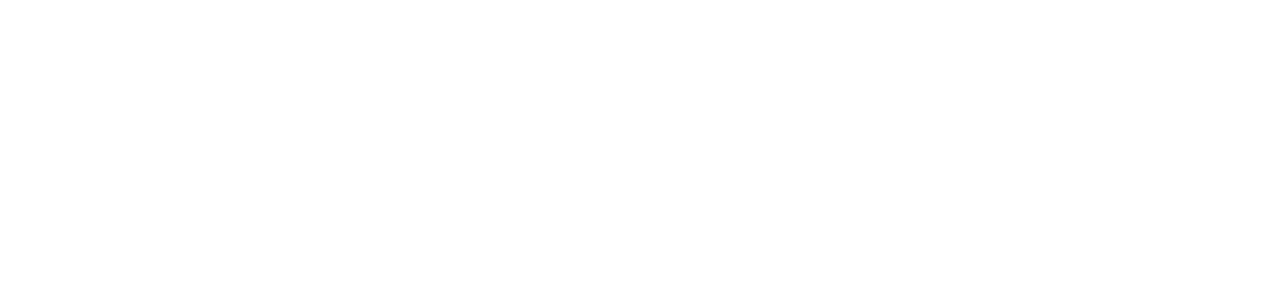
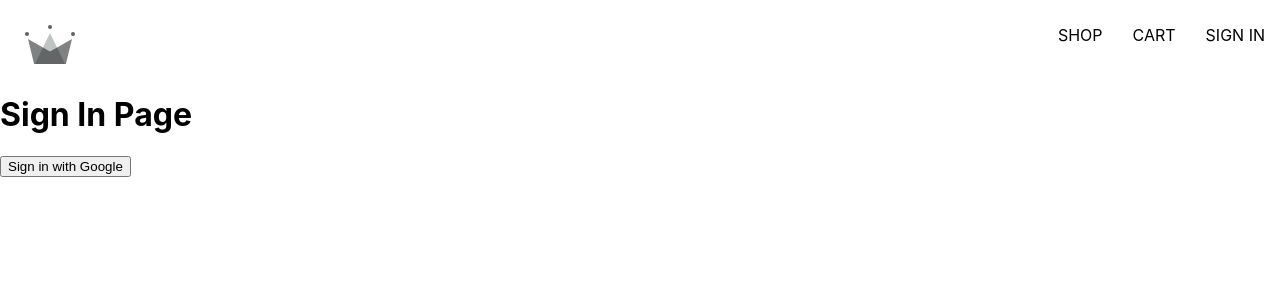
Before and after one commit to NAGERI/ona_clothline, a React (Create React App) app: page /sign-in in a window 1280 px wide. Before the commit this address had no page. Shown: the top 300 px of the page. Built offline with nearby package versions, Linux system fonts and the light colour scheme.

Commit message:
feat/setting up sign-in

```diff
--- a/package.json
+++ b/package.json
@@ -6,6 +6,7 @@
     "@testing-library/jest-dom": "^5.16.5",
     "@testing-library/react": "^13.4.0",
     "@testing-library/user-event": "^13.5.0",
+    "firebase": "^9.15.0",
     "react": "^18.2.0",
     "react-dom": "^18.2.0",
     "react-router-dom": "^6.4.3",
--- a/src/App.js
+++ b/src/App.js
@@ -2,6 +2,7 @@
 
 import Home from "./routes/home/home.component";
 import Navigation from "./routes/navigation/navigation.component";
+import SignIn from "./routes/sign-in/sign-in.component";
 
 const Shop = () => {
   return <p>I am the shop page</p>;
@@ -12,6 +13,7 @@
       <Route path="/" element={<Navigation />}>
         <Route index element={<Home />} />
         <Route path="shop" element={<Shop />} />
+        <Route path="sign-in" element={<SignIn />} />
       </Route>
     </Routes>
   );
--- a/src/routes/home/home.component.jsx
+++ b/src/routes/home/home.component.jsx
@@ -1,5 +1,3 @@
-import { Outlet } from "react-router-dom";
-
 import Directory from "../../components/directory/directory.component";
 
 const Home = () => {
--- a/src/routes/navigation/navigation.component.jsx
+++ b/src/routes/navigation/navigation.component.jsx
@@ -18,6 +18,9 @@
           <Link className="nav-link" to="/cart">
             CART
           </Link>
+          <Link className="nav-link" to="/sign-in">
+            SIGN IN
+          </Link>
         </div>
       </div>
       <Outlet />
--- /dev/null
+++ b/src/routes/sign-in/sign-in.component.js
@@ -0,0 +1,17 @@
+import React from "react";
+import { signInWithGooglePopup } from "../../utils/firebase/firebase.utils";
+
+const SignIn = () => {
+  const logGoogleUser = async () => {
+    const response = await signInWithGooglePopup();
+    console.log(response);
+  };
+  return (
+    <div>
+      <h1>Sign In Page</h1>
+      <button onClick={logGoogleUser}> Sign in with Google</button>
+    </div>
+  );
+};
+
+export default SignIn;
--- /dev/null
+++ b/src/utils/firebase/firebase.utils.js
@@ -0,0 +1,25 @@
+import { initializeApp } from "firebase/app";
+import {
+  getAuth,
+  signInWithRedirect,
+  signInWithPopup,
+  GoogleAuthProvider,
+} from "firebase/auth";
+const firebaseConfig = {
+  apiKey: "AIzaSyAXwjcF7CyG7dUxrAEDWjQDrQQvyjF8_uY",
+  authDomain: "ona-clothing.firebaseapp.com",
+  projectId: "ona-clothing",
+  storageBucket: "ona-clothing.appspot.com",
+  messagingSenderId: "311016988214",
+  appId: "1:311016988214:web:147a25160a307ab3cb4297",
+};
+
+const firebaseApp = initializeApp(firebaseConfig);
+
+const provider = new GoogleAuthProvider();
+provider.setCustomParameters({
+  prompt: "select_account",
+});
+
+export const auth = getAuth();
+export const signInWithGooglePopup = () => signInWithPopup(auth, provider);
```
Also changed, not shown: 2 other files (tests, documents, lock files or other folders).
